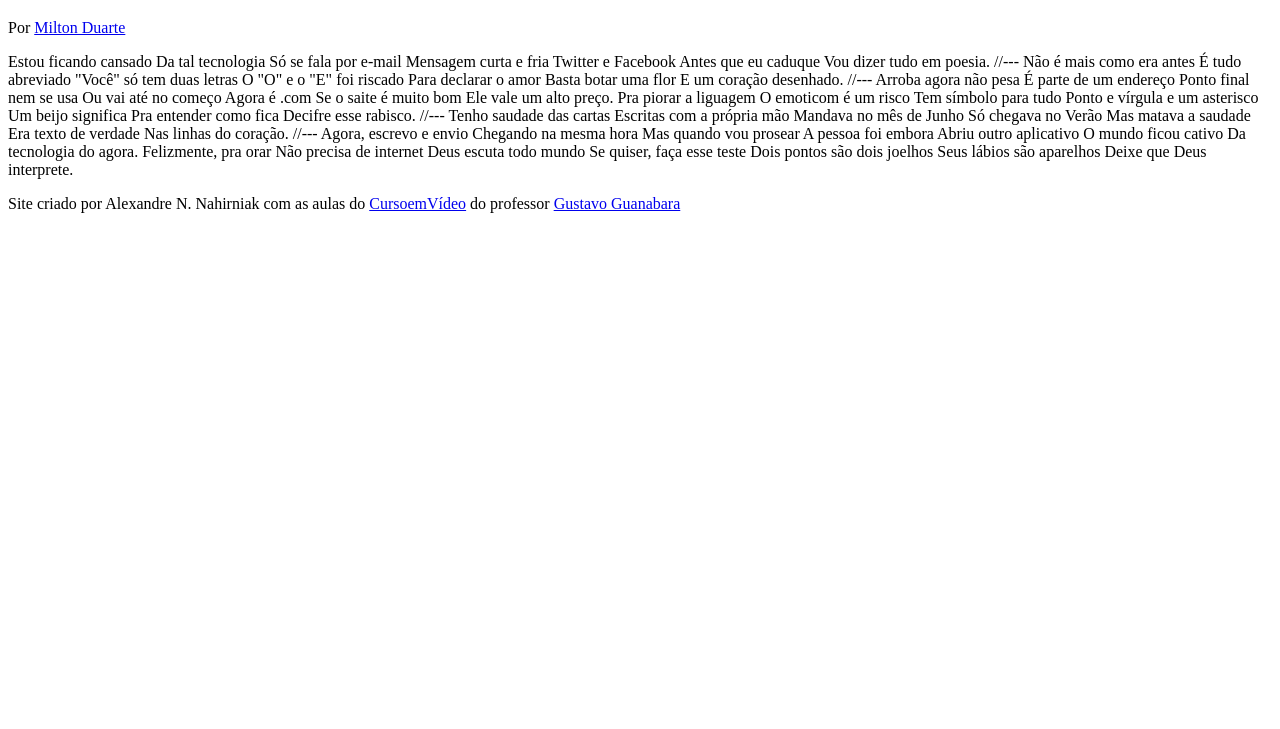
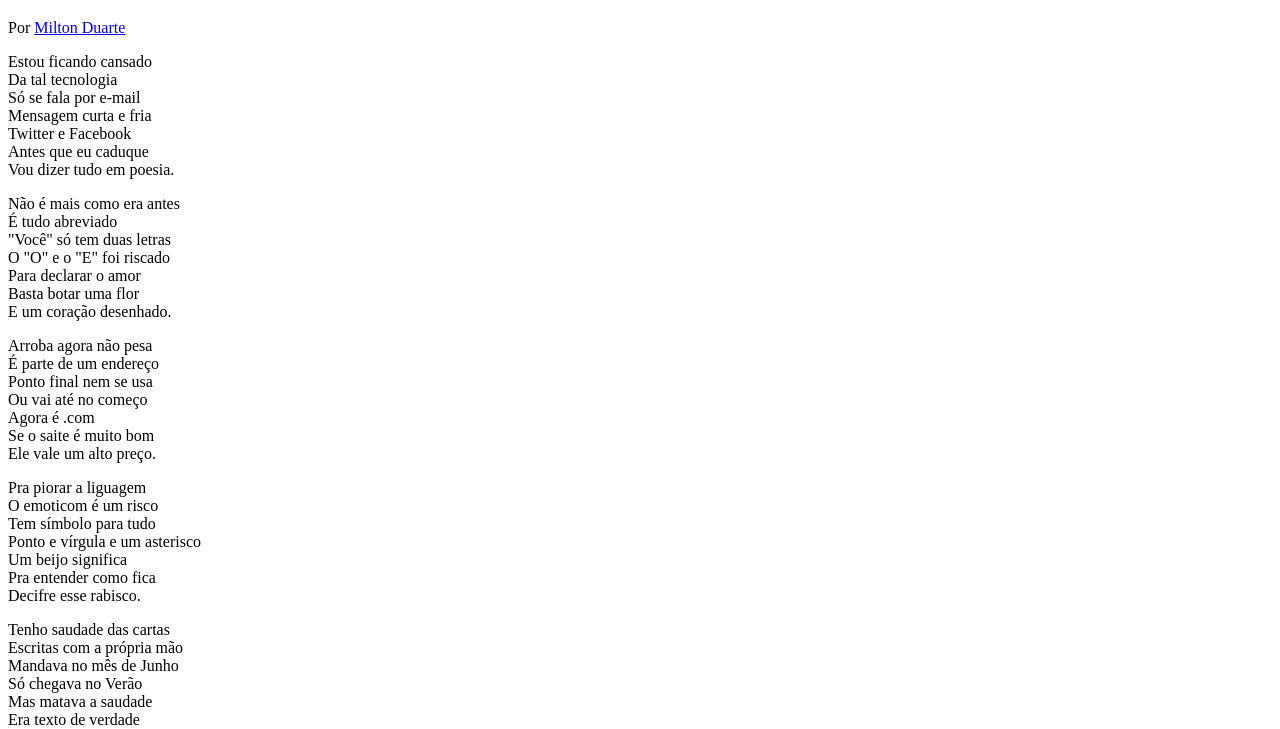
Before and after one commit to AlexandreNNahirniak/html-e-css, a plain HTML site: page desafios/d012/index.html in a window 1280 px wide. Shown: the part 61-790 px from the top of the page. Drawn offline with Linux system fonts and the light colour scheme.

Commit message:
atualização 2

```diff
--- /dev/null
+++ b/desafios/d012/estilo/style.css
@@ -0,0 +1 @@
+@charset "UTF-8";
--- a/desafios/d012/index.html
+++ b/desafios/d012/index.html
@@ -4,6 +4,7 @@
     <meta charset="UTF-8">
     <meta name="viewport" content="width=device-width, initial-scale=1.0">
     <title>Cordel Moderno</title>
+    <link rel="stylesheet" href="estilo/style.css">
 </head>
 <body>
     <header>
@@ -11,69 +12,85 @@
         <p>Por <a href="https://www.recantodasletras.com.br/poesias/3186743">Milton Duarte</a></p>
     </header>
 
-    Estou ficando cansado
-    Da tal tecnologia
-    Só se fala por e-mail
-    Mensagem curta e fria
-    Twitter e Facebook
-    Antes que eu caduque
-    Vou dizer tudo em poesia.
+    <section>
+        <p>
+            Estou ficando cansado <br>
+            Da tal tecnologia <br>
+            Só se fala por e-mail <br>
+            Mensagem curta e fria <br>
+            Twitter e Facebook <br>
+            Antes que eu caduque <br>
+            Vou dizer tudo em poesia.
+        </p>
+    </section>
 
-    //---
+    <section>
+        <p>
+            Não é mais como era antes <br>
+            É tudo abreviado <br>
+            "Você" só tem duas letras <br>
+            O "O" e o "E" foi riscado <br>
+            Para declarar o amor <br>
+            Basta botar uma flor <br>
+            E um coração desenhado.
+        </p>
+    </section>
 
-    Não é mais como era antes
-    É tudo abreviado
-    "Você" só tem duas letras
-    O "O" e o "E" foi riscado
-    Para declarar o amor
-    Basta botar uma flor
-    E um coração desenhado.
+    <section>
+        <p>
+            Arroba agora não pesa <br>
+            É parte de um endereço <br>
+            Ponto final nem se usa <br>
+            Ou vai até no começo <br>
+            Agora é .com <br>
+            Se o saite é muito bom <br>
+            Ele vale um alto preço. <br>
+        </p>
 
-    //---
+        <p>
+            Pra piorar a liguagem <br>
+            O emoticom é um risco <br>
+            Tem símbolo para tudo <br>
+            Ponto e vírgula e um asterisco <br>
+            Um beijo significa <br>
+            Pra entender como fica <br>
+            Decifre esse rabisco.
+        </p>
+    </section>
 
-    Arroba agora não pesa
-    É parte de um endereço
-    Ponto final nem se usa
-    Ou vai até no começo
-    Agora é .com
-    Se o saite é muito bom
-    Ele vale um alto preço.
+    <section>
+        <p>
+            Tenho saudade das cartas <br>
+            Escritas com a própria mão <br>
+            Mandava no mês de Junho <br>
+            Só chegava no Verão <br>
+            Mas matava a saudade <br>
+            Era texto de verdade <br>
+            Nas linhas do coração.
+        </p>
+    </section>
 
-    Pra piorar a liguagem
-    O emoticom é um risco
-    Tem símbolo para tudo
-    Ponto e vírgula e um asterisco
-    Um beijo significa
-    Pra entender como fica
-    Decifre esse rabisco.
+    <section>
+        <p>
+            Agora, escrevo e envio <br>
+            Chegando na mesma hora <br>
+            Mas quando vou prosear <br>
+            A pessoa foi embora <br>
+            Abriu outro aplicativo <br>
+            O mundo ficou cativo <br>
+            Da tecnologia do agora.
+        </p>
 
-    //---
-
-    Tenho saudade das cartas
-    Escritas com a própria mão
-    Mandava no mês de Junho
-    Só chegava no Verão
-    Mas matava a saudade
-    Era texto de verdade
-    Nas linhas do coração.
-
-    //---
-
-    Agora, escrevo e envio
-    Chegando na mesma hora
-    Mas quando vou prosear
-    A pessoa foi embora
-    Abriu outro aplicativo
-    O mundo ficou cativo
-    Da tecnologia do agora.
-
-    Felizmente, pra orar
-    Não precisa de internet
-    Deus escuta todo mundo
-    Se quiser, faça esse teste
-    Dois pontos são dois joelhos
-    Seus lábios são aparelhos
-    Deixe que Deus interprete.
+        <p>
+            Felizmente, pra orar <br>
+            Não precisa de internet <br>
+            Deus escuta todo mundo <br>
+            Se quiser, faça esse teste <br>
+            Dois pontos são dois joelhos <br>
+            Seus lábios são aparelhos <br>
+            Deixe que Deus interprete.
+        </p>
+    </section>
 
     <footer>
         <p>Site criado por Alexandre N. Nahirniak com as aulas do <a href="https://www.cursoemvideo.com/" target="_blank">CursoemVídeo</a> do professor <a href="https://gustavoguanabara.github.io/" target="_blank">Gustavo Guanabara</a></p>
```
